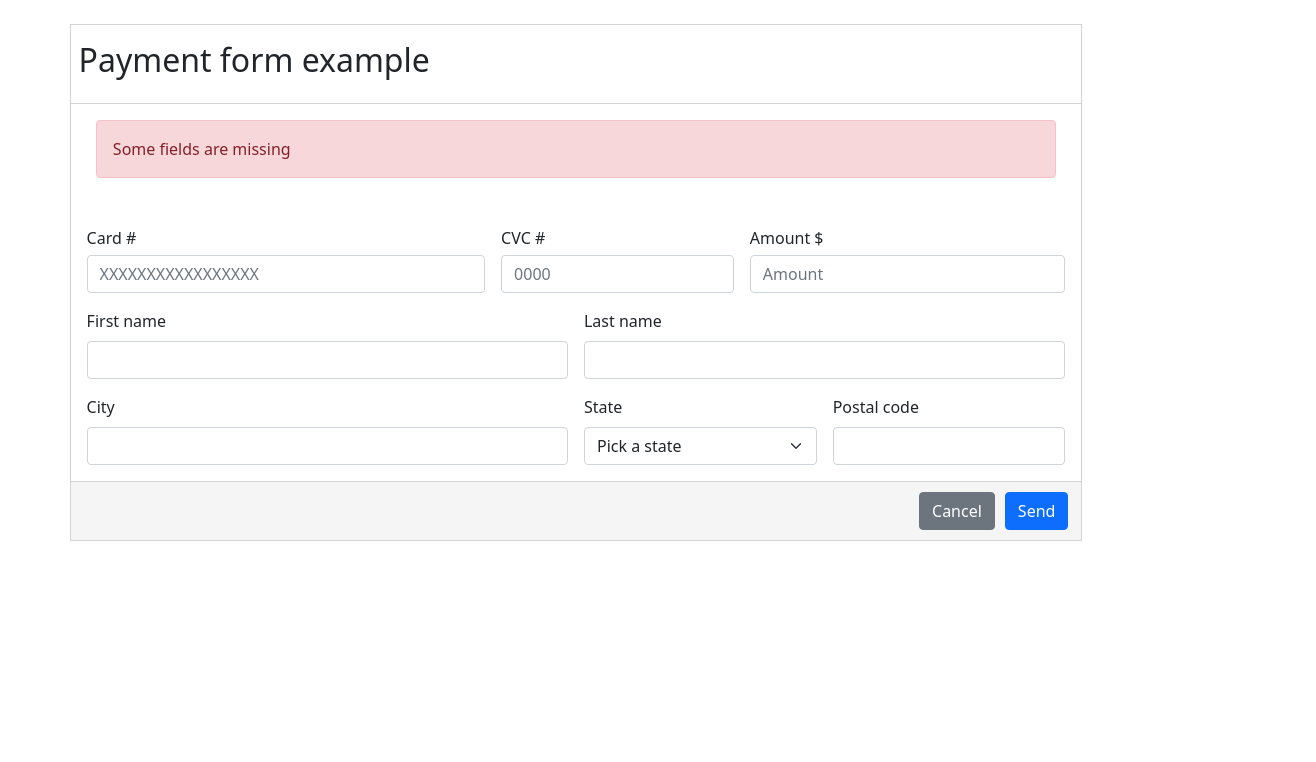
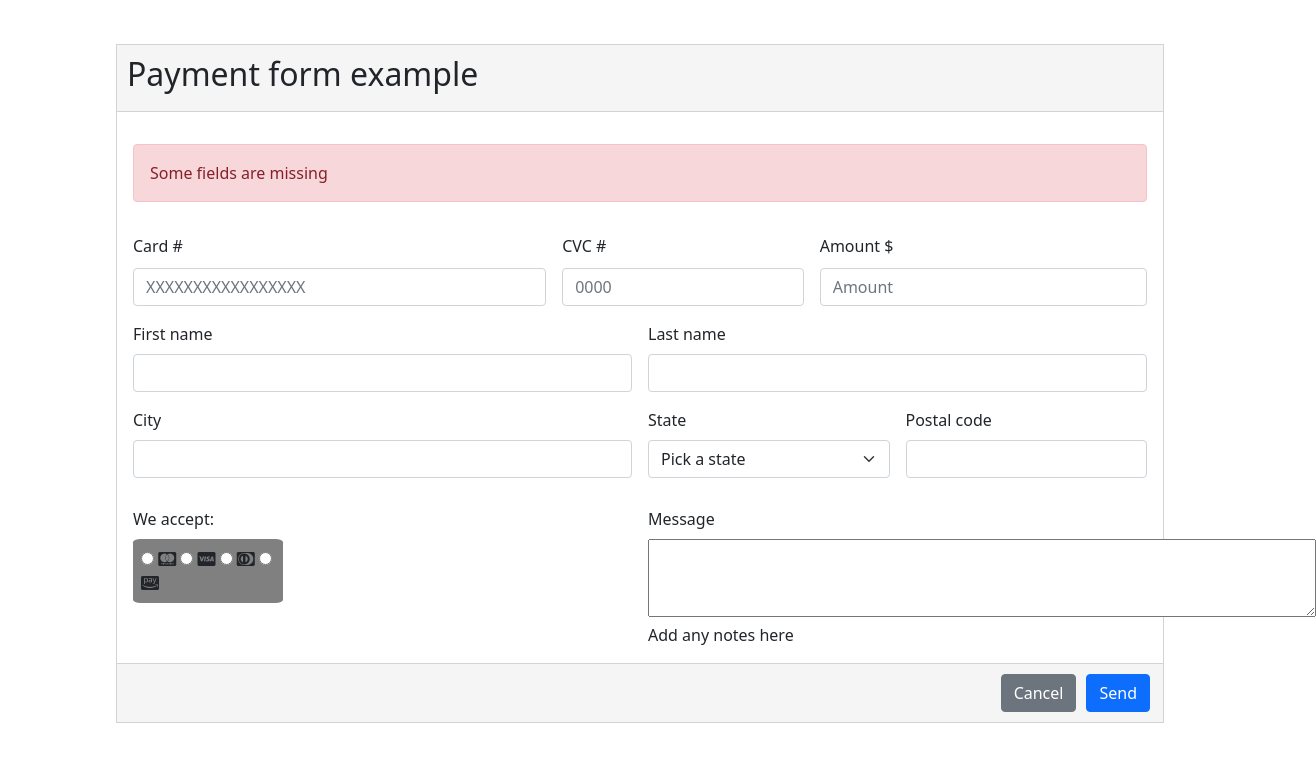
Before and after one commit to Demian-Sotomayor/HTML5-form-DS, a plain HTML site: page index.html in a window 1280 px wide. Shown: the whole page, 1316 px wide, since content can reach past the window. Drawn offline with nearby package versions, Linux system fonts and the light colour scheme.

Commit message:
Agregando ultimos campos y estilos

```diff
--- a/index.html
+++ b/index.html
@@ -9,24 +9,22 @@
 </head>
 <body>
 
-
-
     <div class="container__form">
 
-        <div class="formulario">
             <form class="row g-3 needs-validation" novalidate>
 
-                <div class="title__form">
-                    <h2>Payment form example</h2>
-                </div>
-
-                <div class="separation"></div>
-
-                <div class="alert alert-danger" role="alert">
-                    Some fields are missing
+                <div class="container__title--form">
+                    <div>
+                        <h2>Payment form example</h2>
+                    </div>
                 </div>
 
                 <div class="row g-3">
+                    <div class="alert__container">
+                        <div class="alert alert-danger" role="alert">
+                            Some fields are missing
+                        </div>
+                    </div>
 
                     <div class="col-sm-5">
                         <label for="card" class="card__info">Card #</label>
@@ -88,8 +86,29 @@
                     </div>
 
 
+                        <div class="col-md-6 visa">
+                            <label for="visa" class="mb-2">We accept:</label>
+                            <div class="methods">
+                                <input type="radio" name="methods" id="">
+                                <i class="fa-brands fa-cc-mastercard"></i>
 
-                </div>
+                                <input type="radio" name="methods" id="">
+                                <i class="fa-brands fa-cc-visa"></i>
+
+                                <input type="radio" name="methods" id="">
+                                <i class="fa-brands fa-cc-diners-club"></i>
+
+                                <input type="radio" name="methods" id="">
+                                <i class="fa-brands fa-cc-amazon-pay"></i>
+                            </div>
+                        </div>
+
+                        <div class="col-md-5 msg-form">
+                            <label for="textArea" class="mb-2">Message</label>
+                            <textarea name="textArea" cols="70" rows="3"></textarea>
+                            <label class="fw-light">Add any notes here</label>
+                        </div>
+                    </div>
 
                 <div class="container__buttons">
                     <button type="button" class="btn btn-secondary">Cancel</button>
@@ -98,12 +117,9 @@
 
             </form>
 
-        </div>
-
     </div>
-
-
-     <script src="https://cdn.jsdelivr.net/npm/bootstrap@5.0.2/dist/js/bootstrap.bundle.min.js" integrity="sha384-MrcW6ZMFYlzcLA8Nl+NtUVF0sA7MsXsP1UyJoMp4YLEuNSfAP+JcXn/tWtIaxVXM" crossorigin="anonymous"></script>
+    <script src="https://kit.fontawesome.com/96b7d82f6e.js" crossorigin="anonymous"></script>
+    <script src="https://cdn.jsdelivr.net/npm/bootstrap@5.0.2/dist/js/bootstrap.bundle.min.js" integrity="sha384-MrcW6ZMFYlzcLA8Nl+NtUVF0sA7MsXsP1UyJoMp4YLEuNSfAP+JcXn/tWtIaxVXM" crossorigin="anonymous"></script>
     <script src="https://cdn.jsdelivr.net/npm/@popperjs/core@2.9.2/dist/umd/popper.min.js" integrity="sha384-IQsoLXl5PILFhosVNubq5LC7Qb9DXgDA9i+tQ8Zj3iwWAwPtgFTxbJ8NT4GN1R8p" crossorigin="anonymous"></script>
     <script src="https://cdn.jsdelivr.net/npm/bootstrap@5.0.2/dist/js/bootstrap.min.js" integrity="sha384-cVKIPhGWiC2Al4u+LWgxfKTRIcfu0JTxR+EQDz/bgldoEyl4H0zUF0QKbrJ0EcQF" crossorigin="anonymous"></script>
 </body>
--- a/styles.css
+++ b/styles.css
@@ -4,6 +4,8 @@ body {
     height: 90%;
     display: flex;
     justify-content: center;
+    font-weight: 500;
+    margin: 0 auto;
 }
 
 form {
@@ -13,23 +15,32 @@ form {
 }
 
 .container__form {
-    width: 90%;
-    height: 90%;
-    margin: 20px;
+    margin: 40px;
     padding: 20px;
 }
 
-.separation {
+.container__title--form {
+    background: whitesmoke;
+    margin: 0px;
+    padding: 10px;
     border-bottom: 1px solid lightgray;
 }
 
+.separation {
+    border-top: 1px solid lightgray;
+}
+
 .card__info {
-    margin-bottom: 5px;
+    margin-bottom: 10px;
 }
 
 .alert {
-    width: 95%;
-    font-weight: 500;
+    width: 100%;
+}
+
+.alert__container {
+    display: flex;
+    justify-content: center;
 }
 
 .container__buttons {
@@ -43,3 +54,19 @@ form {
 .container__buttons button {
     margin: 10px 5px;
 }
+
+.last__inputs {
+    display: flex;
+    justify-content: center;
+}
+
+.visa, .msg-form {
+    margin-top: 29px;
+}
+
+.methods {
+    background: grey;
+    width: 30%;
+    padding: 8px;
+    border-radius: 5%;
+}
```
